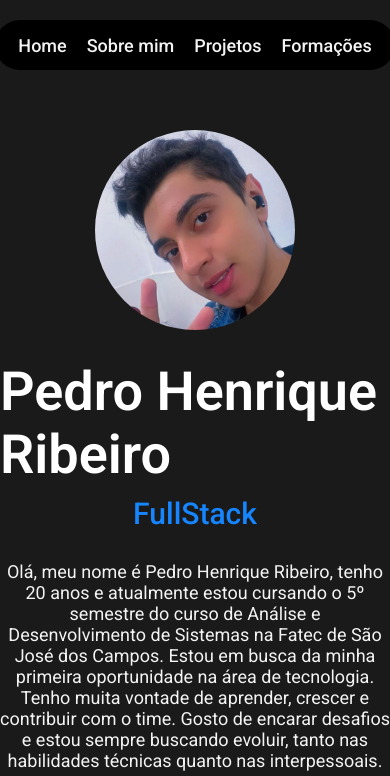
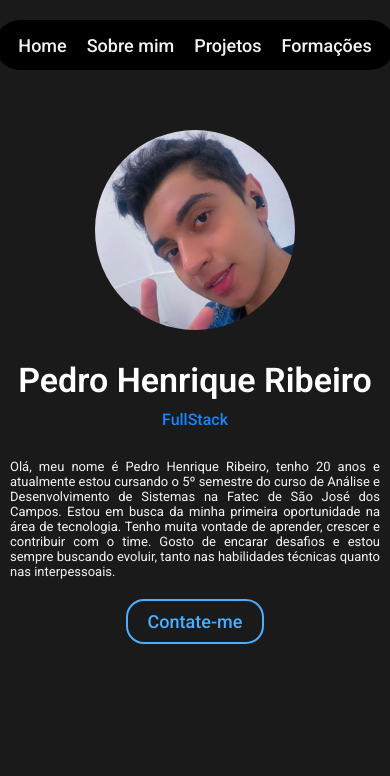
Before and after one commit to pedrohenribeiro/Portfolio-Profissional, a React (Vite) app in the folder portfolio-profissional/: page / in a window 390 px wide. Shown: the top 776 px of the page. Built offline with nearby package versions, Linux system fonts and the light colour scheme.

Commit message:
feat: home page responsiveness

```diff
--- a/portfolio-profissional/src/pages/home/Home.module.css
+++ b/portfolio-profissional/src/pages/home/Home.module.css
@@ -37,7 +37,8 @@ h1,h2,p,button{
     font-size: 54px;
     font-weight: 600;
     margin-top: 30px;
-
+    word-break: break-word;
+    text-align: center;
 }
 .area{
     color: var(--azul);
@@ -46,13 +47,15 @@ h1,h2,p,button{
     margin-top: 10px;
     margin-bottom: 20px;
 }
-.texto{
+.texto {
   color: var(--texto);
   font-size: 18px;
   font-weight: 400;
   margin-top: 10px;
   max-width: 800px;
-    text-align: center;
+  text-align: justify;
+  padding-left: 10px;
+  padding-right: 10px;
 }
 
 .botao{
@@ -78,17 +81,21 @@ h1,h2,p,button{
     transform: translateY(-2px);
 }
 
-.containerSobremim{
+.containerSobremim {
   display: flex;
   flex-direction: column;
   align-items: center;
   margin-top: 80px;
+  padding-left: 10px;
+  padding-right: 10px;
 }
+
 .containerProjetos{
     display: flex;
     flex-direction: column;
     align-items: center;
     margin-top: 80px;
+    gap: 30px;
 }
 .containerHabilidades{
     display: flex;
@@ -112,3 +119,57 @@ h1,h2,p,button{
     font-weight: 500;
     margin-top: 5px;
 }
+
+@media (max-width: 900px) {
+/*   .nome {
+    font-size: 40px;
+  } */
+  .area {
+    font-size: 22px;
+  }
+  .titulo {
+    font-size: 28px;
+  }
+  .subtitulo {
+    font-size: 15px;
+  }
+  .texto {
+    font-size: 15px;
+  }
+}
+
+@media (max-width: 600px) {
+  .nome {
+    font-size: 46px;
+  }
+  .area {
+    font-size: 16px;
+  }
+  .titulo {
+    font-size: 20px;
+  }
+  .subtitulo {
+    font-size: 13px;
+  }
+  .texto {
+    font-size: 13px;
+  }
+}
+
+@media (max-width: 600px) {
+    .nome {
+        font-size: 40px;
+    }
+}
+
+@media (max-width: 430px) {
+    .nome {
+        font-size: 34px;
+    }
+}
+
+@media (max-width: 430px) {
+    .nome {
+        font-size: 34px;
+    }
+}
```
Also changed, not shown: portfolio-profissional/src/assets/images/techschool-light.png (added). Lines whose indentation alone changed are shown as unchanged.
